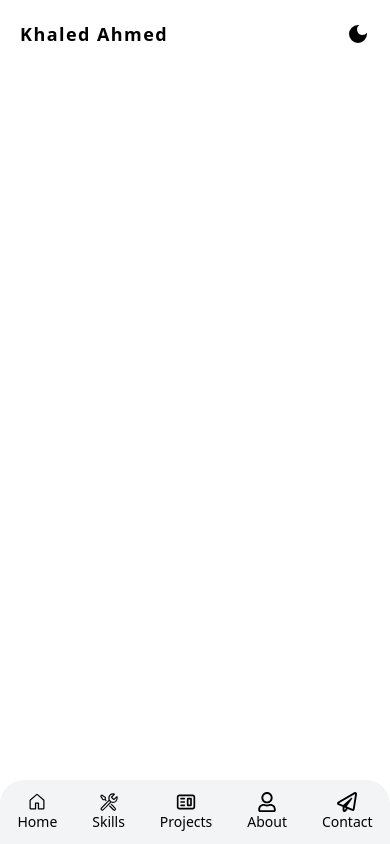
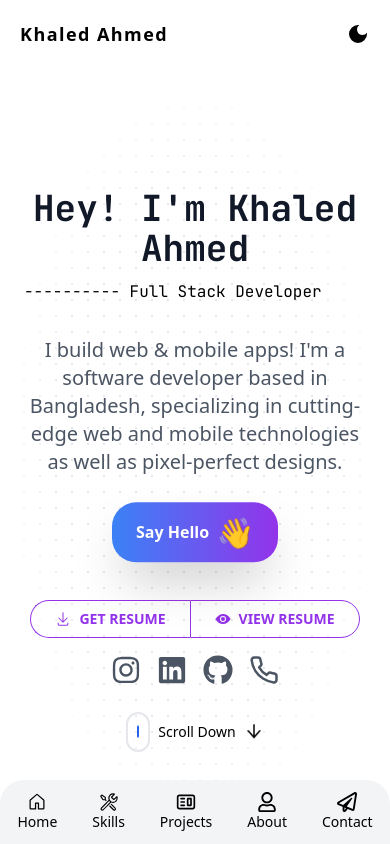
Before and after one commit to KhaledAhmed2004/khaled-ahmed-nayeem, a Next.js app: page / in a window 390 px wide. Built offline with nearby package versions, Linux system fonts and the light colour scheme.

Commit message:
style(hero): imporove responsiveness of Hero section for all devices

```diff
--- a/src/app/page.tsx
+++ b/src/app/page.tsx
@@ -26,8 +26,8 @@ export default function Home() {
   return (
     <div>
       <Navbar />
-      {/* <Hero />
-      <MySliked />
+      <Hero />
+      {/* <MySliked />
       <FeaturedProjects />
       <ContactMe />
       <Blog />
--- a/src/components/modules/Hero.tsx
+++ b/src/components/modules/Hero.tsx
@@ -24,7 +24,7 @@ const Hero = () => {
           className="flex flex-col md:flex-row justify-center items-center py-12 px-6 space-y-12 md:space-y-0 h-screen"
         >
           {/* Left Section (Social Icons with Hover Text) */}
-          <div className="absolute top-1/2 left-0 transform -translate-y-1/2 flex flex-col items-center gap-4 md:gap-8">
+          <div className="absolute top-1/2 left-10 xl:left-4 transform -translate-y-1/2 md:flex flex-col items-center gap-4 md:gap-8 hidden">
             {[
               { icon: <FaInstagram />, label: "Instagram" },
               { icon: <FaLinkedin />, label: "LinkedIn" },
@@ -102,7 +102,7 @@ const Hero = () => {
                   duration: 0.5, // Opacity animation duration
                 },
               }}
-              className="absolute top-[35%] left-[80%] bg-gradient-to-r from-blue-500 to-purple-600 text-white flex items-center gap-2 py-3 px-6 rounded-3xl shadow-2xl text-xl font-semibold font-neue-machina"
+              className="hidden absolute top-[35%] right-10 bg-gradient-to-r from-blue-500 to-purple-600 text-white md:flex items-center gap-2 py-3 px-6 rounded-3xl shadow-2xl text-xl font-semibold font-neue-machina"
             >
               Say Hello
               <motion.span
@@ -125,24 +125,88 @@ const Hero = () => {
               </motion.span>
             </motion.button>
 
+            <motion.button
+              initial={{ opacity: 0, y: 20 }}
+              animate={{
+                opacity: 1,
+                y: [0, -10, 0],
+              }}
+              whileHover={{
+                scale: 1.1,
+                boxShadow: "0px 10px 20px rgba(0, 0, 0, 0.2)",
+              }}
+              whileTap={{ scale: 0.95 }}
+              transition={{
+                y: {
+                  duration: 2,
+                  repeat: Infinity,
+                  repeatType: "loop",
+                  ease: "easeInOut",
+                },
+                opacity: {
+                  duration: 0.5,
+                },
+              }}
+              className="bg-gradient-to-r from-blue-500 to-purple-600 text-white flex items-center gap-2 py-3 px-6 rounded-3xl shadow-2xl text-base sm:text-xl font-semibold md:hidden"
+            >
+              Say Hello
+              <motion.span
+                animate={{
+                  rotate: [0, 8, -8, 8, -8, 0],
+                }}
+                transition={{
+                  duration: 1.5,
+                  repeat: Infinity,
+                  repeatType: "loop",
+                }}
+                className="inline-block"
+              >
+                <span className="text-3xl">👋</span>
+              </motion.span>
+            </motion.button>
+
             {/* Action Buttons */}
             <div className="flex gap-4 justify-center md:justify-start font-semibold">
               <div className="flex">
                 {/* Resume Buttons */}
                 <div className="flex gap-2 items-center text-purple-600 hover:text-white border border-purple-600 py-2 px-6 rounded-l-full hover:bg-purple-600 border-r-0 transition-all">
                   <GoDownload />
-                  <Link href="#">GET RESUME</Link>
+                  <Link href="#" className="text-sm sm:text-base">
+                    GET RESUME
+                  </Link>
                 </div>
 
                 <div className="flex gap-2 items-center text-purple-600 hover:text-white border border-purple-600 py-2 px-6 rounded-r-full hover:bg-purple-600 transition-all">
                   <IoEye />
-                  <Link href="#">VIEW RESUME</Link>
+                  <Link href="#" className="text-sm sm:text-base">
+                    VIEW RESUME
+                  </Link>
                 </div>
               </div>
             </div>
-
+            <div className="transform -translate-y-1/2  flex items-center gap-4 md:gap-8 ">
+              {[
+                { icon: <FaInstagram /> },
+                { icon: <FaLinkedin /> },
+                { icon: <FaGithub /> },
+                { icon: <LuPhone /> },
+              ].map(({ icon, index }) => (
+                <div
+                  key={index}
+                  className="relative group overflow-visible transition-all duration-300 transform hover:scale-110 hover:text-blue-500 md:hidden"
+                >
+                  <Link
+                    href="#"
+                    className="text-gray-600 text-3xl group-hover:text-black transition-all"
+                  >
+                    {icon}
+                  </Link>
+                </div>
+              ))}
+            </div>
             {/* Scroll Down Button */}
-            <button className="flex items-center gap-2 group">
+            {/* <button className="flex items-center gap-2 group"> */}
+            <button className="flex items-center gap-2 group transform -translate-y-1/2">
               <div className="h-10 w-6 border-2 rounded-full relative">
                 <div className="absolute inset-0 flex items-center justify-center">
                   <div className="w-[2px] h-[12px] bg-blue-600 rounded-lg animate-bounce"></div>
```
